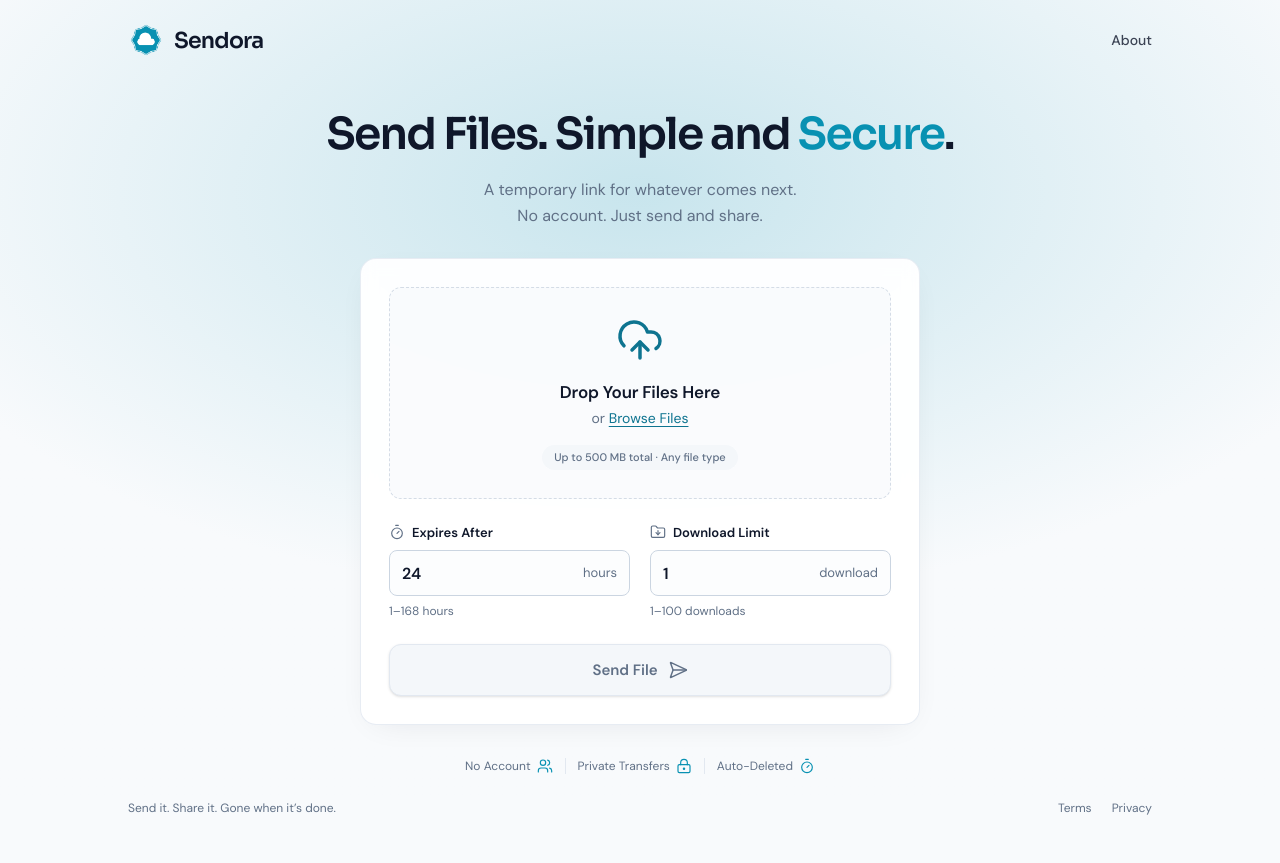
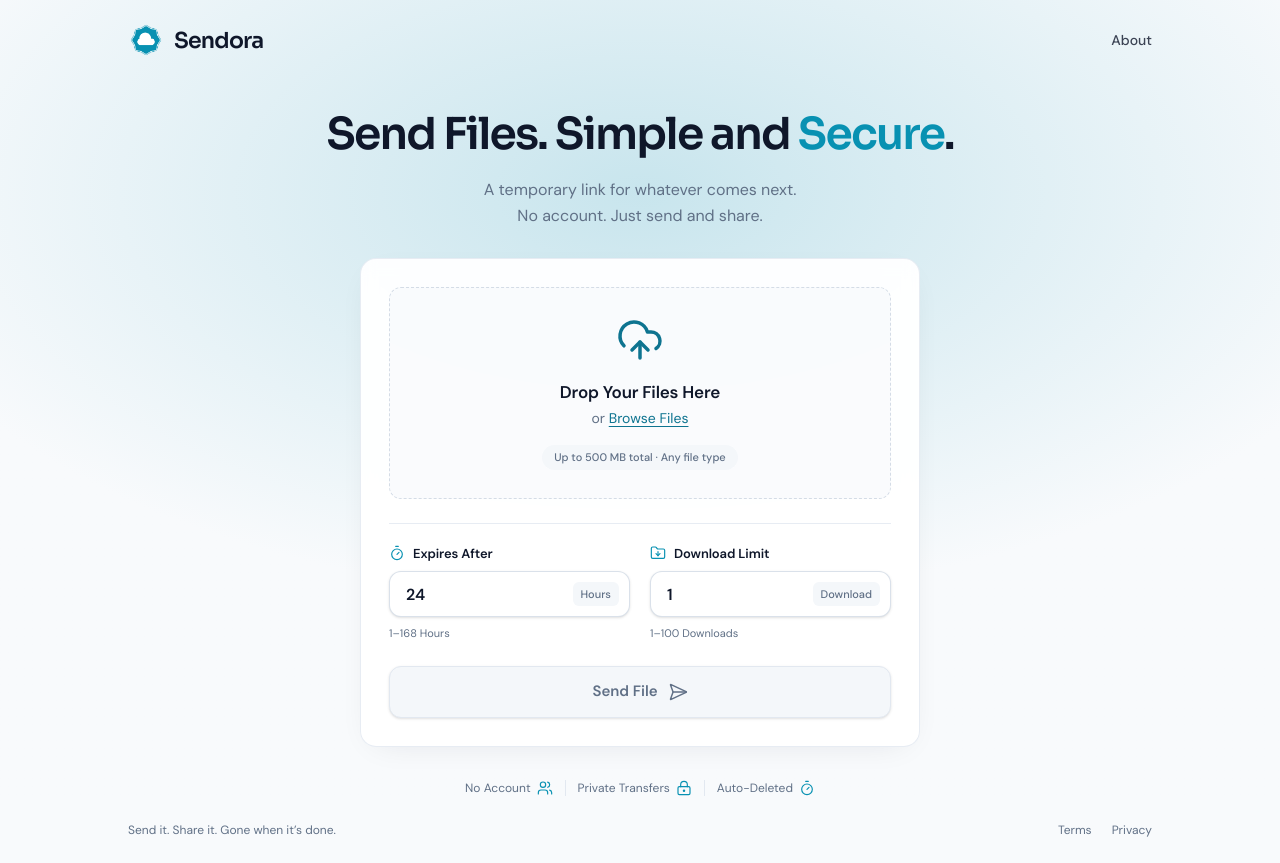
Before and after one commit to tobilobaayomide/sendora, a Next.js app in the folder apps/web/: page / in a window 1280 px wide. Before the commit the page ends 841 px from the top, so only its background shows below. Built offline with nearby package versions, Linux system fonts and the light colour scheme.

Commit message:
style: enhance TransferSettings component with improved layout, styling adjustments, and updated feedback messages

```diff
--- a/apps/web/src/components/transfer/transfer-settings.tsx
+++ b/apps/web/src/components/transfer/transfer-settings.tsx
@@ -26,23 +26,25 @@ export function TransferSettings({
 }) {
   return (
     <fieldset
-      className={`mt-6 grid min-w-0 grid-cols-2 gap-5 border-0 p-0 compact:gap-3.5 ${hidden ? "hidden" : ""}`}
+      className={`mt-6 grid min-w-0 grid-cols-2 gap-5 border-0 border-t border-border/80 p-0 pt-5 compact:mt-5 compact:gap-3 compact:pt-4 ${hidden ? "hidden" : ""}`}
       disabled={disabled}
     >
       <legend className="sr-only">Transfer Settings</legend>
       <div className="min-w-0">
         <label
-          className="mb-2 flex items-center gap-1.75 text-[13px] font-semibold compact:gap-1.25 compact:text-[12px]"
+          className="mb-2 flex items-center gap-2 text-[13px] font-semibold tracking-[-0.1px] compact:gap-1.5 compact:text-[12px]"
           htmlFor="expiry-hours"
         >
-          <Icon name="clock" className="size-4 text-muted" />
+          <Icon name="clock" className="size-4 text-brand" />
           Expires After
         </label>
         <div
           className="
-          flex items-center rounded-lg border border-border-strong bg-surface-subtle/30 pr-3
-          focus-within:outline focus-within:outline-offset focus-within:outline-brand
-          has-[input[aria-invalid=true]]:border-danger compact:pr-2.5
+          flex items-center rounded-xl border border-border-strong/70 bg-surface px-1.5 pr-2.5
+          shadow-sm transition-[border-color,box-shadow] duration-150
+          hover:border-brand/45 focus-within:border-brand focus-within:ring-3 focus-within:ring-brand/10
+          has-[input[aria-invalid=true]]:border-danger has-[input[aria-invalid=true]]:focus-within:ring-danger/10
+          compact:pr-2
         "
         >
           <input
@@ -50,8 +52,8 @@ export function TransferSettings({
             id="expiry-hours"
             type="number"
             className="
-              h-11 w-full min-w-0 rounded-lg border-0 bg-transparent px-3 py-2.5 text-[16px]
-              font-semibold text-foreground focus:outline-none disabled:text-muted compact:px-2.5
+              h-11 w-full min-w-0 rounded-lg border-0 bg-transparent px-2.5 py-2.5 text-[16px]
+              font-semibold tabular-nums text-foreground focus:outline-none disabled:text-muted compact:px-2
             "
             min={1}
             max={168}
@@ -63,27 +65,29 @@ export function TransferSettings({
             }
             onChange={(event) => onExpiryChange(event.target.value)}
           />
-          <span className="pointer-events-none text-[13px] text-muted compact:text-[12px]">
-            hours
+          <span className="pointer-events-none shrink-0 rounded-md bg-surface-subtle px-2 py-1 text-[11px] font-medium text-muted compact:px-1.5">
+            Hours
           </span>
         </div>
-        <p className="mt-1.5 text-[12px] text-muted" id="expiry-hint">
-          1–168 hours
+        <p className="mt-2 text-[11px] text-muted" id="expiry-hint">
+          1–168 Hours
         </p>
       </div>
       <div className="min-w-0">
         <label
-          className="mb-2 flex items-center gap-1.75 text-[13px] font-semibold compact:gap-1.25 compact:text-[12px]"
+          className="mb-2 flex items-center gap-2 text-[13px] font-semibold tracking-[-0.1px] compact:gap-1.5 compact:text-[12px]"
           htmlFor="download-limit"
         >
-          <Icon name="file-download" className="size-4 text-muted" />
+          <Icon name="file-download" className="size-4 text-brand" />
           Download Limit
         </label>
         <div
           className="
-          flex items-center rounded-lg border border-border-strong bg-surface-subtle/30 pr-3
-          focus-within:outline focus-within:outline-offset focus-within:outline-brand
-          has-[input[aria-invalid=true]]:border-danger compact:pr-2.5
+          flex items-center rounded-xl border border-border-strong/70 bg-surface px-1.5 pr-2.5
+          shadow-sm transition-[border-color,box-shadow] duration-150
+          hover:border-brand/45 focus-within:border-brand focus-within:ring-3 focus-within:ring-brand/10
+          has-[input[aria-invalid=true]]:border-danger has-[input[aria-invalid=true]]:focus-within:ring-danger/10
+          compact:pr-2
         "
         >
           <input
@@ -91,8 +95,8 @@ export function TransferSettings({
             id="download-limit"
             type="number"
             className="
-              h-11 w-full min-w-0 rounded-lg border-0 bg-transparent px-3 py-2.5 text-[16px]
-              font-semibold text-foreground focus:outline-none disabled:text-muted compact:px-2.5
+              h-11 w-full min-w-0 rounded-lg border-0 bg-transparent px-2.5 py-2.5 text-[16px]
+              font-semibold tabular-nums text-foreground focus:outline-none disabled:text-muted compact:px-2
             "
             min={1}
             max={100}
@@ -104,12 +108,12 @@ export function TransferSettings({
             }
             onChange={(event) => onDownloadLimitChange(event.target.value)}
           />
-          <span className="pointer-events-none text-[13px] text-muted compact:text-[12px]">
-            {Number(downloadLimit) === 1 ? "download" : "downloads"}
+          <span className="pointer-events-none shrink-0 rounded-md bg-surface-subtle px-2 py-1 text-[11px] font-medium text-muted compact:px-1.5">
+            {Number(downloadLimit) === 1 ? "Download" : "Downloads"}
           </span>
         </div>
-        <p className="mt-1.5 text-[12px] text-muted" id="downloads-hint">
-          1–100 downloads
+        <p className="mt-2 text-[11px] text-muted" id="downloads-hint">
+          1–100 Downloads
         </p>
       </div>
     </fieldset>
```
